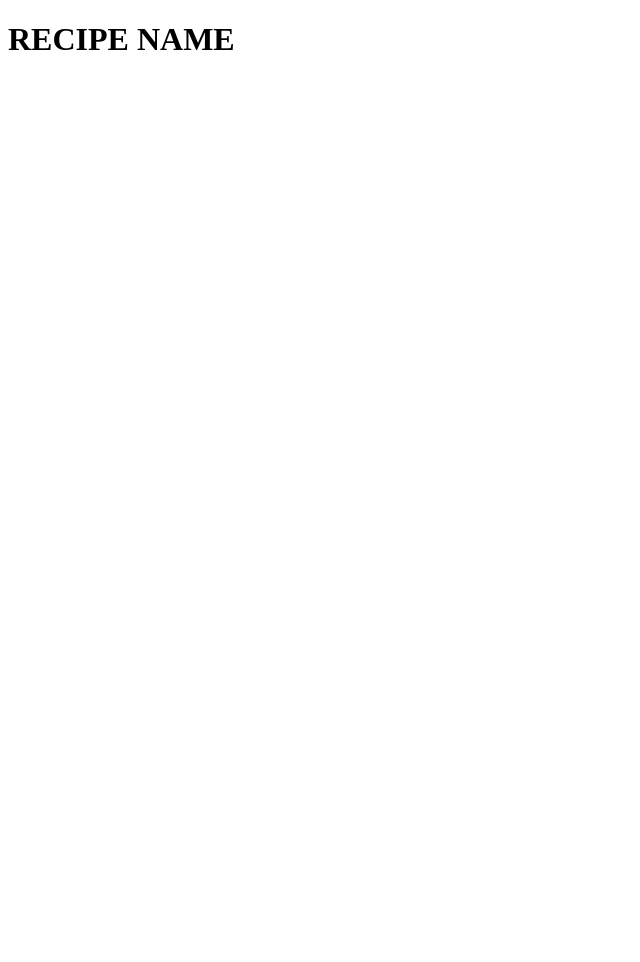
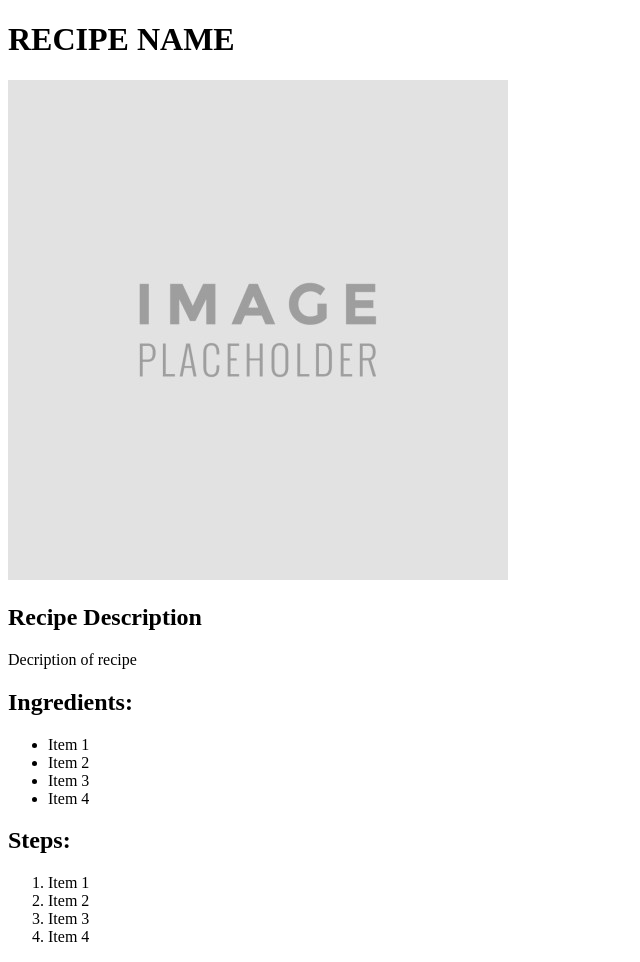
Before and after one commit to BrandonRasm/Recipes-OdinProject, a plain HTML site: page recipes/recipe-template.html in a window 1280 px wide. Shown: the whole page, without its empty margins (0-640 px from the left). Before the commit the page ends 800 px from the top, so only its background shows below. Drawn offline with Linux system fonts and the light colour scheme.

Commit message:
Expanded the recipe-template added a placeholder image for the template

```diff
--- a/recipes/recipe-template.html
+++ b/recipes/recipe-template.html
@@ -6,5 +6,22 @@
     </head>
     <body>
         <h1>RECIPE NAME</h1>
+        <img src="../images/placeholder.jpg" alt = "Image of meal">
+        <h2>Recipe Description</h2>
+        <p>Decription of recipe</p>
+        <h2>Ingredients:</h2>
+        <ul>
+            <li>Item 1</li>
+            <li>Item 2</li>
+            <li>Item 3</li>
+            <li>Item 4</li>
+        </ul>
+        <h2>Steps:</h2>
+        <ol>
+            <li>Item 1</li>
+            <li>Item 2</li>
+            <li>Item 3</li>
+            <li>Item 4</li>
+        </ol>
     </body>
 </html>
```
Also changed, not shown: images/placeholder.jpg (added).
